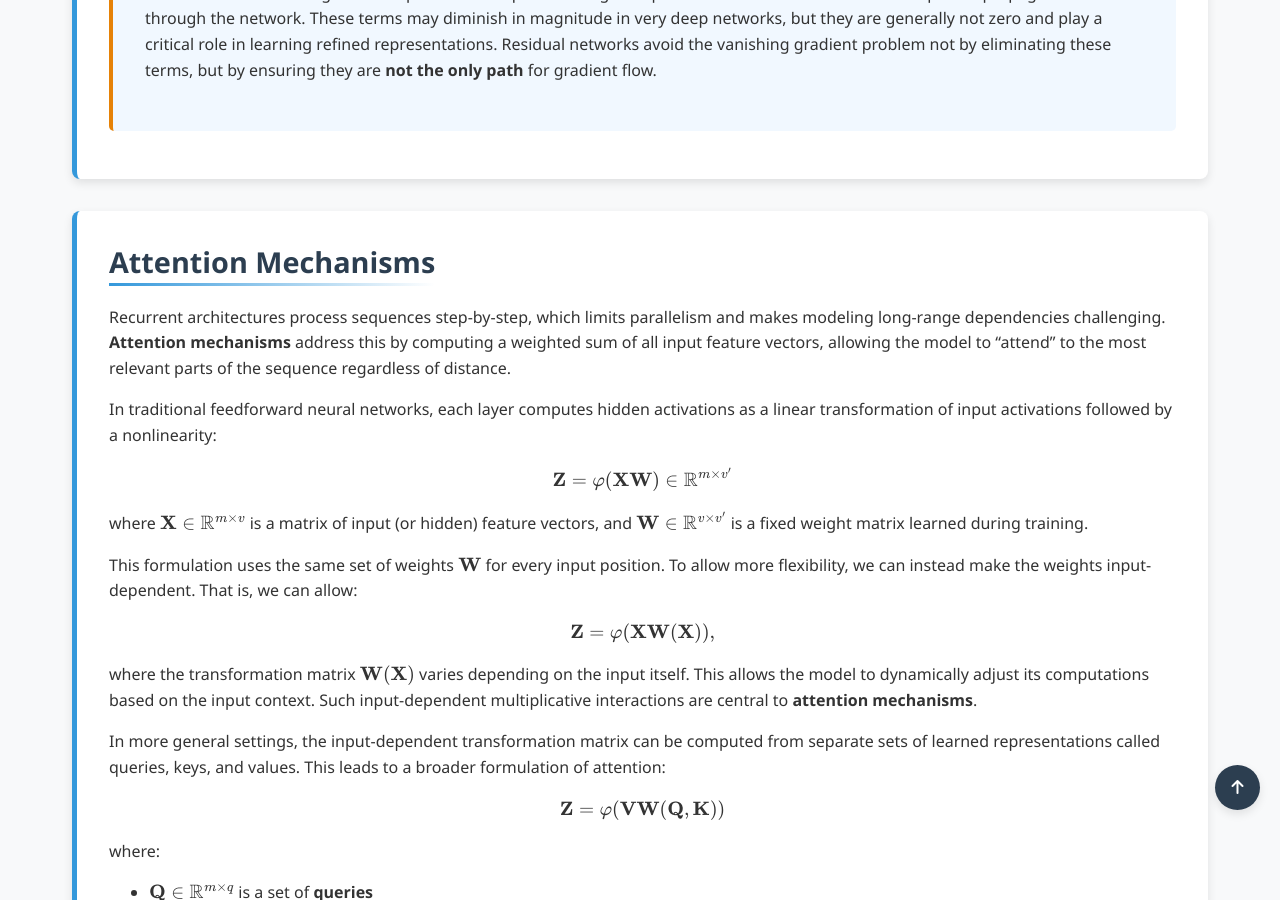
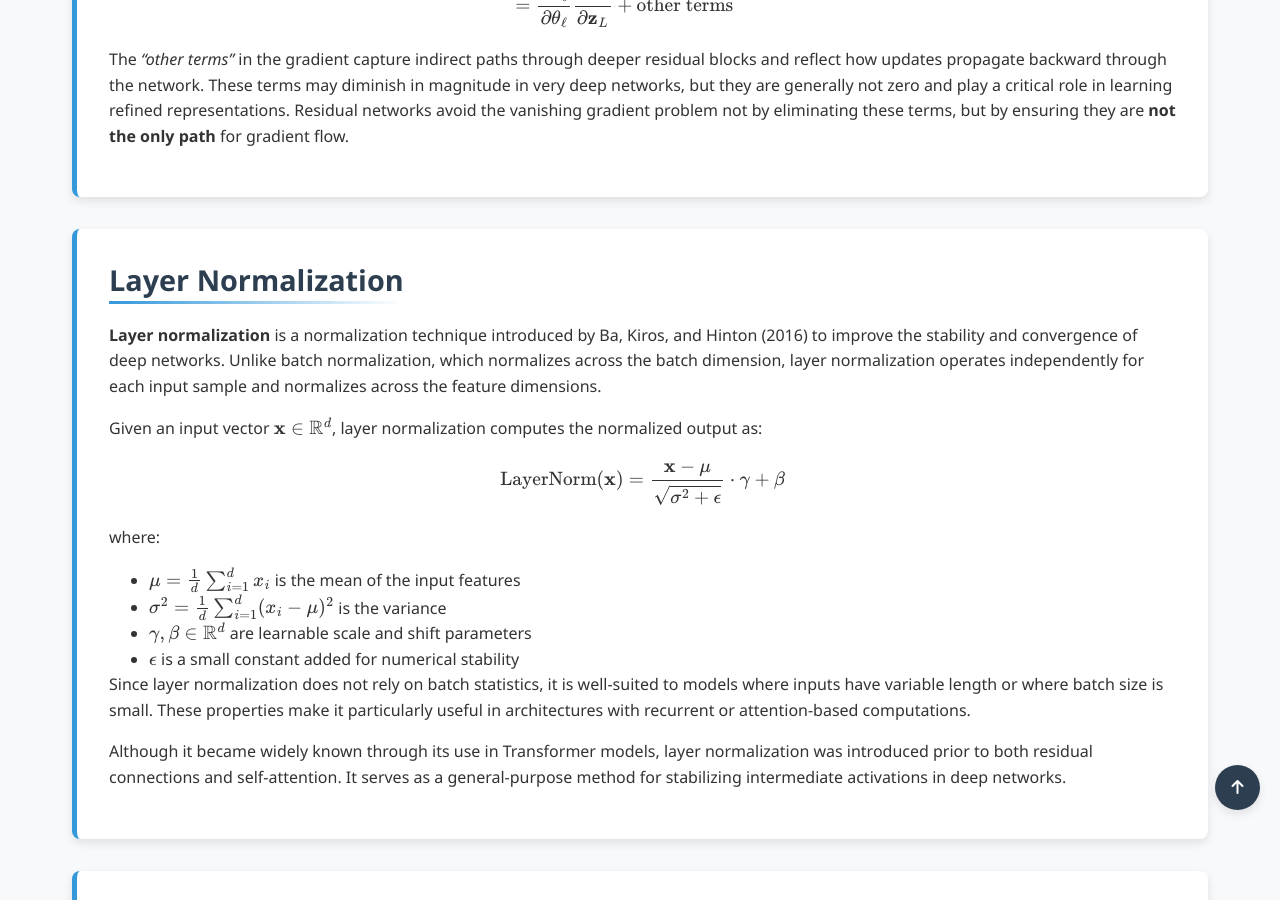
Before and after one commit to Yusukey01/yusukey01.github.io, a Jekyll site: the page built from Mathematics/Machine_learning/deep_nn.html, in a window 1280 px wide and 900 px high, scrolled down 2065 px. Built offline with Jekyll 4.4.1, drawn with Linux system fonts in a browser that asks for light colours; some of the changed text lies outside the part shown.

Commit message:
changed demo style

```diff
--- a/Mathematics/Machine_learning/deep_nn.html
+++ b/Mathematics/Machine_learning/deep_nn.html
@@ -15,18 +15,20 @@ uses_python: false
 
         <div class="topic-nav">
             <a href="#CNN">Convolutional Neural Networks (CNNs)</a>
+            <a href="#ResNet">ResNet: Residual Connections</a>
+            <a href="#normalization">Layer Normalization</a>
             <a href="#attention">Attention Mechanisms</a>
             <a href="#self">Self-Attention</a>
             <a href="#multihead">Multi-Head Attention</a>
             <a href="#position">Positional Encoding</a>
-            <a href="#transformer">The Rise of Transformers</a>
+            <a href="#transformer">Transformers</a>
             <a href="#demo">Demo</a>
         </div>
 
         <div class="container">
 
             <section id="CNN" class="section-content">
-                <h2>Convolutional Neural Networks (CNNs): The First Breakthrough</h2>
+                <h2>Convolutional Neural Networks (CNNs)</h2>
                 <p>
                     Deep neural networks have undergone remarkable evolution over the past few decades. From early image
                     classifiers to today's powerful language and multimodal models, the field has progressed through a series
@@ -51,9 +53,10 @@ uses_python: false
                     This success led to the deeper architecture, <strong>ResNet</strong>(2015), which introduced <strong>residual connections</strong>.
                     Such a model advanced image recognition and set the stage for modern vision architectures.
                 </p>
+            </section>
 
-               <div class="theorem">
-                    <span class="theorem-title">Residual Connections:</span>
+            <section id="CNN" class="section-content">
+                <h2>ResNet: Residual Connections</h2>
                 <p>
                     <strong>ResNet</strong> is a feedforward architecture in which each layer uses a <strong>residual block</strong> of the form:
                     \[
@@ -90,9 +93,41 @@ uses_python: false
                     These terms may diminish in magnitude in very deep networks, but they are generally not zero and play a critical role in learning refined representations.
                     Residual networks avoid the vanishing gradient problem not by eliminating these terms, but by ensuring they are <strong>not the only path</strong> for gradient flow.
                 </p>
-                </div>
+            </section>
 
+            <section id="normalization" class="section-content">
+                <h2>Layer Normalization</h2>
+                <p>
+                    <strong>Layer normalization</strong> is a normalization technique introduced by Ba, Kiros, and Hinton (2016) to improve the stability and convergence of deep networks.
+                    Unlike batch normalization, which normalizes across the batch dimension, layer normalization operates independently for each input sample and normalizes across the feature dimensions.
+                </p>
+
+                <p>
+                    Given an input vector \(\mathbf{x} \in \mathbb{R}^d\), layer normalization computes the normalized output as:
+                    \[
+                    \text{LayerNorm}(\mathbf{x}) = \frac{\mathbf{x} - \mu}{\sqrt{\sigma^2 + \epsilon}} \cdot \gamma + \beta
+                    \]
+                    where:
+                </p>
+
+                <ul style="padding-left: 40px;">
+                    <li>\(\mu = \frac{1}{d} \sum_{i=1}^d x_i\) is the mean of the input features</li>
+                    <li>\(\sigma^2 = \frac{1}{d} \sum_{i=1}^d (x_i - \mu)^2\) is the variance</li>
+                    <li>\(\gamma, \beta \in \mathbb{R}^d\) are learnable scale and shift parameters</li>
+                    <li>\(\epsilon\) is a small constant added for numerical stability</li>
+                </ul>
+
+                <p>
+                    Since layer normalization does not rely on batch statistics, it is well-suited to models where inputs have variable length or where batch size is small.
+                    These properties make it particularly useful in architectures with recurrent or attention-based computations.
+                </p>
+
+                <p>
+                    Although it became widely known through its use in Transformer models, layer normalization was introduced prior to both residual connections and self-attention.
+                    It serves as a general-purpose method for stabilizing intermediate activations in deep networks.
+                </p>
                 </section>
+
 
             <section id="attention" class="section-content">
                 <h2>Attention Mechanisms</h2>
```
Also changed, not shown: other parts of Mathematics/Machine_learning/deep_nn.html (+1 -1 lines). Lines whose indentation alone changed are shown as unchanged.
